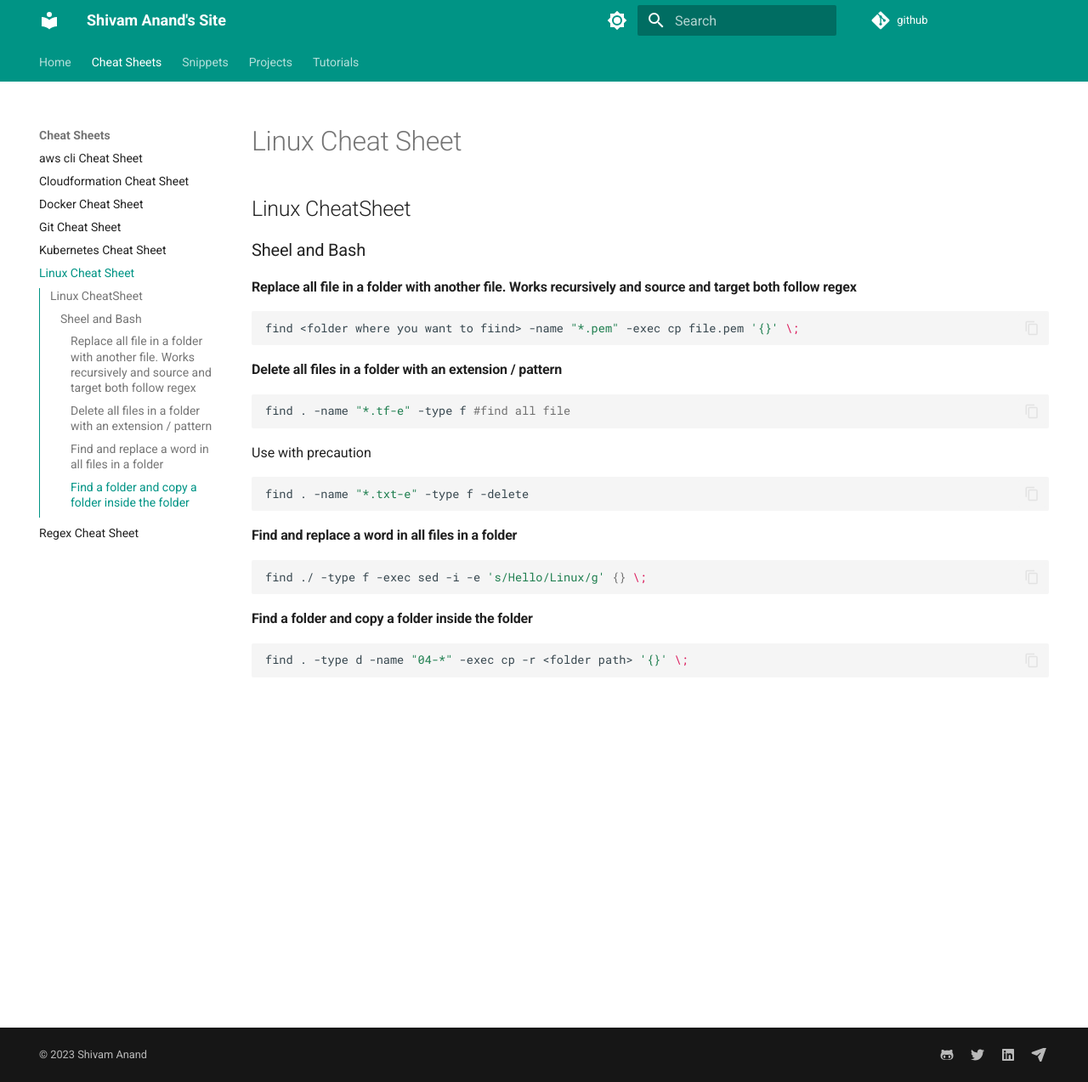
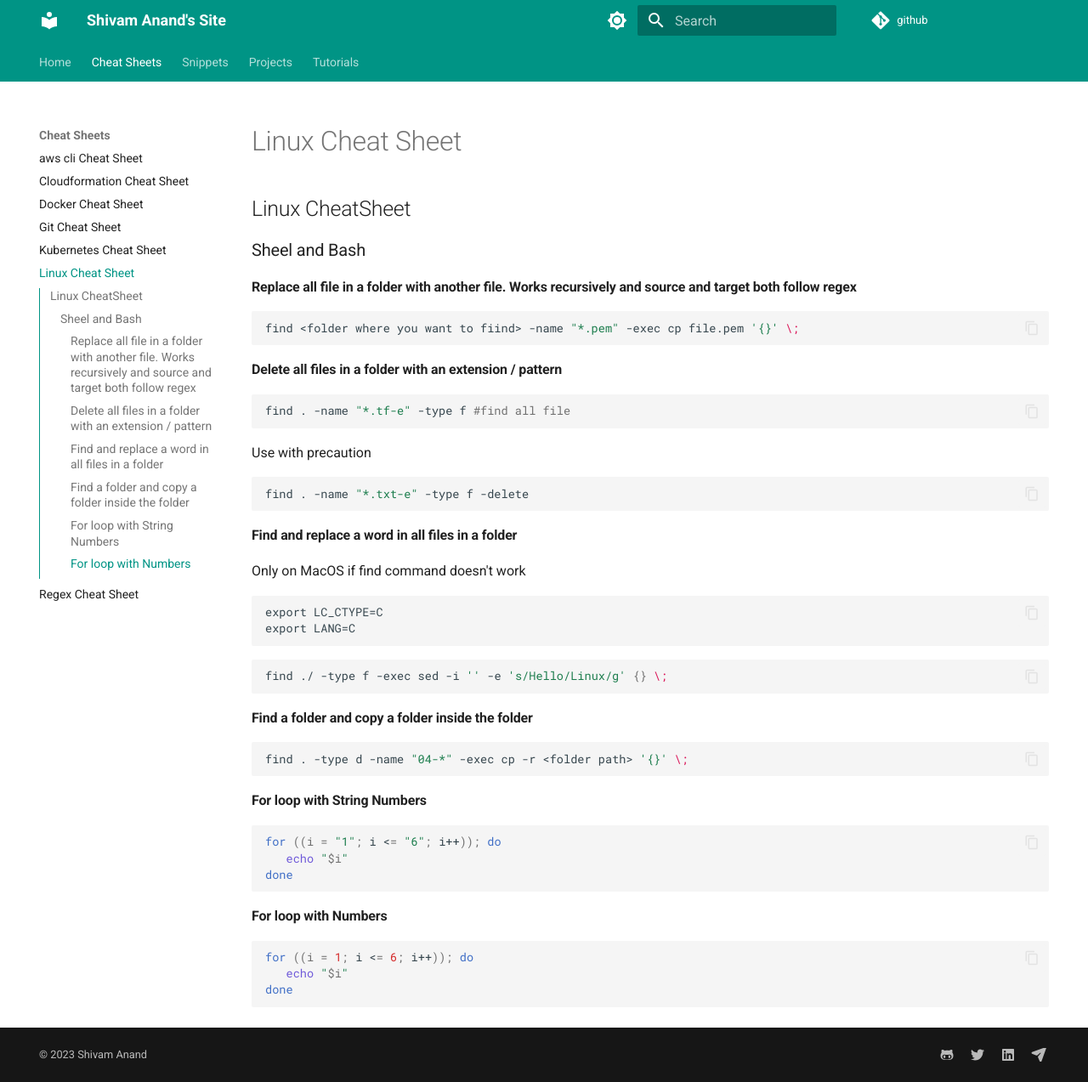
Before and after one commit to anandshivam44/Documentation, an MkDocs documentation site: the page built from docs/CheatSheetsAndSnippets/LinuxCheatSheet.md, in a window 1280 px wide and 1273 px high. Shown: the whole window at 85% size. Built offline with MkDocs 1.6.1 and Material for MkDocs 9.7.7, drawn with Linux system fonts in a browser that asks for light colours; comment, search, counter and statistics services are not loaded.

Commit message:
some more changes

````diff
--- a/docs/CheatSheetsAndSnippets/LinuxCheatSheet.md
+++ b/docs/CheatSheetsAndSnippets/LinuxCheatSheet.md
@@ -14,11 +14,29 @@ Use with precaution
 find . -name "*.txt-e" -type f -delete
 ```
 #### Find and replace a word in all files in a folder
+Only on MacOS if find command doesn't work
+```
+export LC_CTYPE=C
+export LANG=C
+```
+
 ```bash
-find ./ -type f -exec sed -i -e 's/Hello/Linux/g' {} \;
+find ./ -type f -exec sed -i '' -e 's/Hello/Linux/g' {} \;
 ```
 
 #### Find a folder and copy a folder inside the folder
 ```bash
 find . -type d -name "04-*" -exec cp -r <folder path> '{}' \;
 ```
+#### For loop with String Numbers
+```bash
+for ((i = "1"; i <= "6"; i++)); do
+   echo "$i"
+done
+```
+#### For loop with Numbers
+```bash
+for ((i = 1; i <= 6; i++)); do
+   echo "$i"
+done
+```
````
Also changed, not shown: docs/CheatSheetsAndSnippets/GitCheatSheet.md (+4 -0 lines), docs/CheatSheetsAndSnippets/NetworkingCheatSheet.md (added, +14 -0 lines), docs/CheatSheetsAndSnippets/gcloud-cheat-sheet.md (added, +23 -0 lines), docs/Tutorials/S3ConfigurationsforAuditCompliance.md (added, +10 -0 lines).
